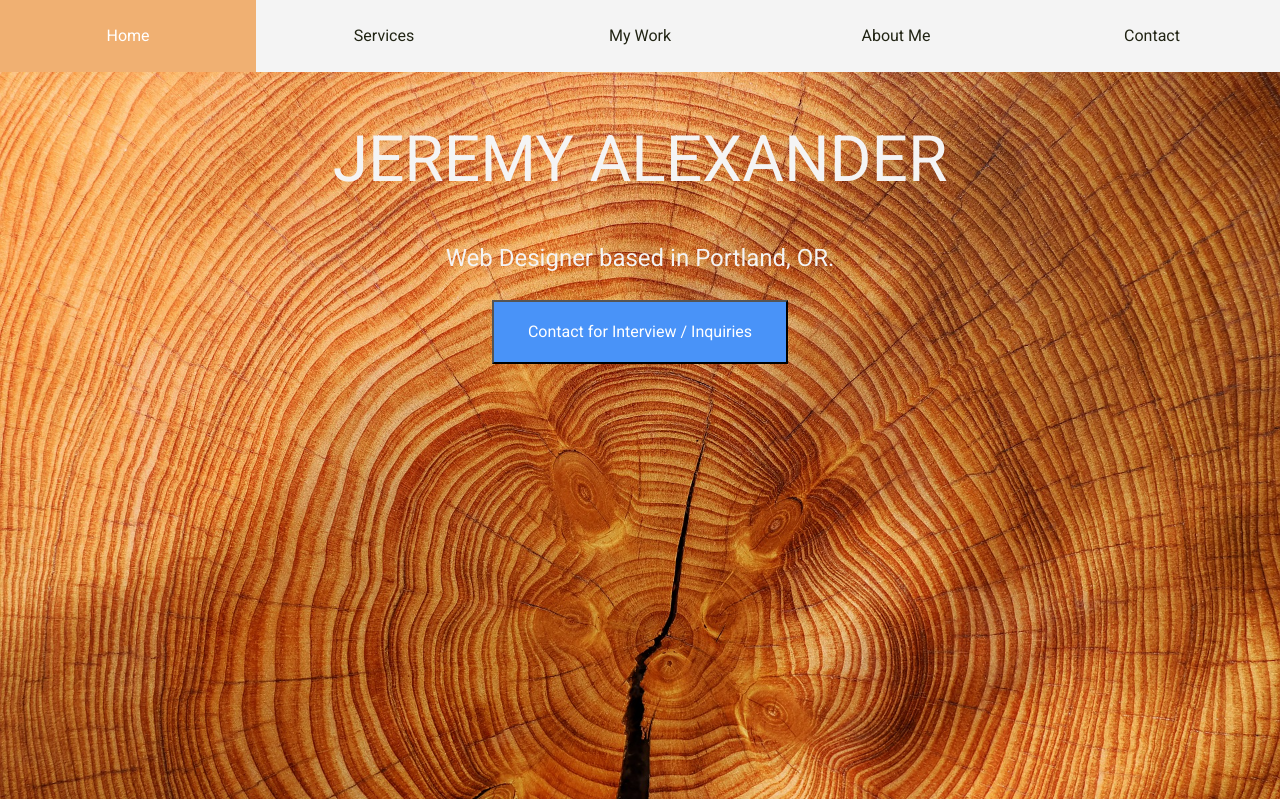
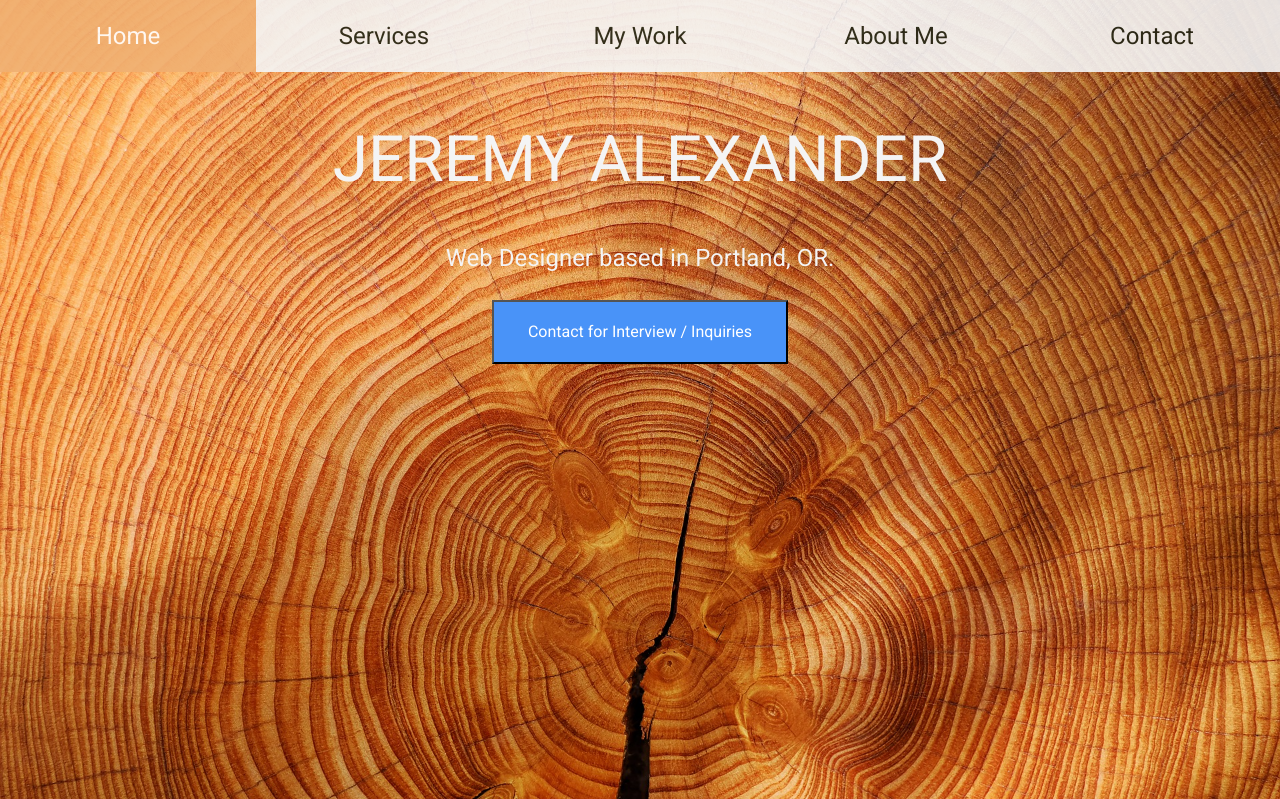
Before and after one commit to JeremyAlexander1/jeremy-alexander-portfolio, a PHP site: page / in a window 1280 px wide. Shown: the top 799 px of the page. Run offline with PHP 8.4, Linux system fonts and the light colour scheme.

Commit message:
Add files via upload

```diff
--- a/css/navigation.css
+++ b/css/navigation.css
@@ -10,6 +10,7 @@
     overflow-y: auto;
     max-height: 100vh;
     background-color: #f4f4f4;
+    opacity: .9;
     position: fixed;
     top: 0;
     z-index:2;
@@ -112,7 +113,7 @@
 @media screen and (min-width: 600px) {
   .topnav {
   overflow: hidden;
-  background-color: #f4f4f4;
+  opacity: .9;
   position: fixed;
   top: 0;
   width: 100%;
@@ -120,5 +121,6 @@
 
 .topnav a {
     width: 20%;
+    font-size: 24px;
     }
 }
```
